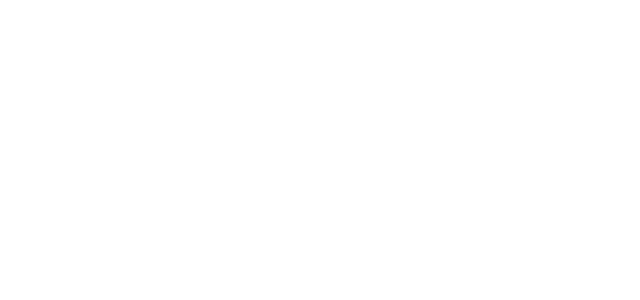
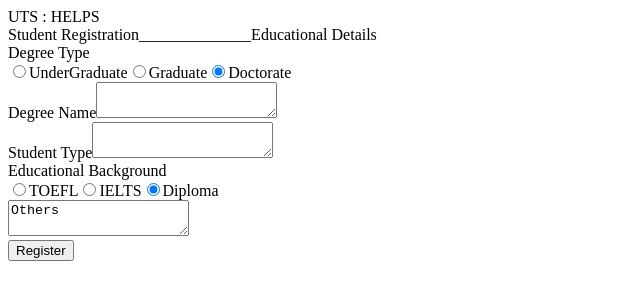
Before and after one commit to tanmaymunigala/Studio2A-UTS-HELPS-Project, a React (Create React App) app in the folder uts-helps-system.spa/: page /RegistrationEducation in a window 1280 px wide. Shown: the top 300 px of the page, without its empty margins (0-640 px from the left). Built offline with nearby package versions, Linux system fonts and the light colour scheme.

Commit message:
registration-routing

```diff
--- a/uts-helps-system.spa/src/components/App.js
+++ b/uts-helps-system.spa/src/components/App.js
@@ -5,6 +5,7 @@
 import RegistrationPersonalDetails from "./RegistrationPersonalDetails";
 import Dashboard from "./Dashborad";
 import Admin from "./Admin";
+import RegistrationEducation from "./RegistrationEducation"
 
 
 export default class App extends Component {
@@ -16,6 +17,7 @@
                 <Route exact path = "/RegistrationPersonalDetails" component = {RegistrationPersonalDetails}/>
                 <Route exact path = "/Dashboard" component = {Dashboard}/>
                 <Route exact path = "/Admin" component = {Admin}/>
+                <Route exact path = "/RegistrationEducation" component = {RegistrationEducation}/>
                 </BrowserRouter>
             </div>
 
--- /dev/null
+++ b/uts-helps-system.spa/src/components/RegistrationEducation.js
@@ -0,0 +1,62 @@
+import React, {Component} from "react";
+import {Link} from "react-router-dom";
+
+export default class RegistrationEducation extends Component {
+    render(){
+        return(
+            <div>
+                <div>  <label>UTS : HELPS</label></div>
+                <div>  <label>Student Registration</label>
+                <label>______________Educational Details</label>
+                </div>
+
+                <div>
+                    <label>Degree Type</label>
+                    <div>
+                    <input type="radio" id="ug" name="degree" value="ug"
+                    checked/>
+                        <label for="ug">UnderGraduate</label>
+                        <input type="radio" id="g" name="degree" value="g"
+                    checked/>
+                        <label for="g">Graduate</label>
+                        <input type="radio" id="doctor" name="degree" value="doctor"
+                    checked/>
+                        <label for="doctor">Doctorate</label>
+                </div>
+                </div>
+                <div>
+                    <label>Degree Name</label>
+                    <textarea></textarea>
+                </div>
+                <div>
+                    <label>Student Type</label>
+                    <textarea></textarea>
+                </div>
+
+                <div>
+                    <label>Educational Background</label>
+                    <div>
+                    <input type="radio" id="toefl" name="education" value="toefl"
+                    checked/>
+                        <label for="toefl">TOEFL</label>
+                        <input type="radio" id="ielts" name="education" value="ielts"
+                    checked/>
+                        <label for="toefl">IELTS</label>
+                        <input type="radio" id="diploma" name="education" value="diploma"
+                    checked/>
+                        <label for="diploma">Diploma</label>
+
+                        <div>
+                            <textarea>Others</textarea>
+                        </div>
+                    </div>
+                </div>
+
+                <div>
+                    <Link to ="/Dashboard"><button>Register</button></Link>
+                </div>
+            </div>
+        )
+    }
+
+}
--- a/uts-helps-system.spa/src/components/RegistrationPersonalDetails.js
+++ b/uts-helps-system.spa/src/components/RegistrationPersonalDetails.js
@@ -10,9 +10,53 @@
                 <label>______________Personal Details</label>
                 </div>
                 <div>
+                <div>
+                    <label>Name</label>
+                    <textarea></textarea>
+                </div>
+                <div>
+                    <label>Faculty</label>
+                    <textarea></textarea>
+                </div>
+                <div>
+                    <label>Course</label>
+                    <textarea></textarea>
+                </div>
+                <div>
+                    <label>Email</label>
+                    <textarea></textarea>
+                </div>
+                <div>
+                    <label>Mobile</label>
+                    <textarea></textarea>
+                </div>
+                <div>
+                    <label>Gender</label>
+
+                    <input type="radio" id="male" name="gender" value="male"
+                    checked/>
+                        <label for="male">Male</label>
+
+                    <input type="radio" id="female" name="gender" value="female"
+                    checked/>
+                    <label for="female">Female</label>
+
+                    <input type="radio" id="na" name="gender" value="na"
+                    checked/>
+                    <label for="na">Do not want to specify</label>
 
                 </div>
-                <Link to="/helloWorld"><button>Next</button></Link>
+
+                <div>
+                    <label>First Language</label>
+                    <textarea></textarea>
+                </div>
+                <div>
+                    <label>Ethnic Origin</label>
+                    <textarea></textarea>
+                </div>
+                </div>
+                <Link to="/RegistrationEducation"><button>Next</button></Link>
             </div>
         )
     }
```
